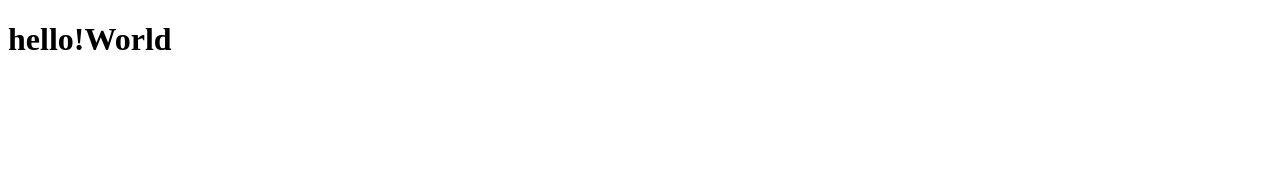
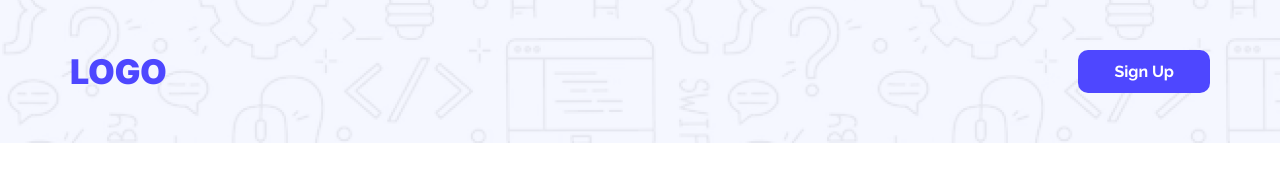
Before and after one commit to juhaerahnaf/Assignment-1, a plain HTML site: page index.html in a window 1280 px wide. Drawn offline with Linux system fonts and the light colour scheme.

Commit message:
nav section has been completedd

```diff
--- a/index.html
+++ b/index.html
@@ -3,9 +3,15 @@
 <head>
     <meta charset="UTF-8">
     <meta name="viewport" content="width=device-width, initial-scale=1.0">
+    <link rel="stylesheet" href="style.css">
     <title>Assignment-01</title>
 </head>
 <body>
-    <h1>hello!World</h1>
+    <header id="header">
+        <nav class="nav-items container">
+            <h3><a href="#" class="main-color second-font logo">LOGO</a></h3>
+            <button class="main-font btn-primary bg-color">Sign Up</button>
+        </nav>
+    </header>
 </body>
 </html>
--- a/style.css
+++ b/style.css
@@ -0,0 +1,64 @@
+@import url('https://fonts.googleapis.com/css2?family=Raleway:ital,wght@0,100..900;1,100..900&display=swap');
+@import url('https://fonts.googleapis.com/css2?family=Inter:ital,opsz,wght@0,14..32,100..900;1,14..32,100..900&family=Raleway:ital,wght@0,100..900;1,100..900&display=swap');
+
+*{
+    margin: 0;
+    padding: 0;
+    box-sizing: border-box;
+}
+.main-font{
+    font-family: "Raleway", sans-serif;
+}
+.second-font{
+    font-family: "Inter", sans-serif;
+}
+.main-color{
+    color: #4E47FF;
+}
+.container{
+    max-width: 1140px;
+    margin: 0 auto;
+}
+.btn-primary{
+    background-color: #4E47FF;
+    color: white;
+    font-weight: 700;
+    font-size: 16px;
+    padding: 12px 36px;
+    border-radius: 10px;
+    border: none;
+}
+
+
+
+
+
+
+
+
+
+
+
+
+
+
+
+
+
+
+/* common css end  here */
+#header{
+    background-image: url(Assets/Hero-bg.png);
+}
+.nav-items{
+    display: flex;
+    justify-content: space-between;
+    padding: 50px 0;
+    align-items: center;
+}
+.logo{
+    font-size: 34px;
+    font-weight: 900;
+    text-decoration: none;
+}
+/* nav section end */
```
